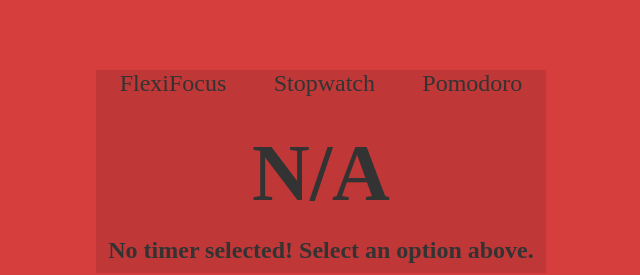
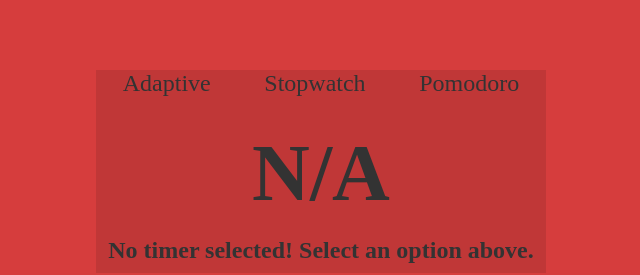
Before and after one commit to FourOfAKind/FlexiFocus, a plain HTML site: page FrontEnd/index.html in a window 1280 px wide. Shown: the part 191-466 px from the top of the page, 319-959 px from the left. Drawn offline with Linux system fonts and the light colour scheme.

Commit message:
rebrand original / flexifocus to adaptive

```diff
--- a/FrontEnd/index.html
+++ b/FrontEnd/index.html
@@ -27,7 +27,7 @@
         <div class="timer">
             <nav class="timer-navbar">
                 <ul class="nav-links timer-links">
-                    <li class="adaptive-btn"><a href="#">FlexiFocus</a></li>
+                    <li class="adaptive-btn"><a href="#">Adaptive</a></li>
                     <li class="stopwatch-btn"><a href="#">Stopwatch</a></li>
                     <li class="pomodoro-btn"><a href="#">Pomodoro</a></li>
                 </ul>
```
